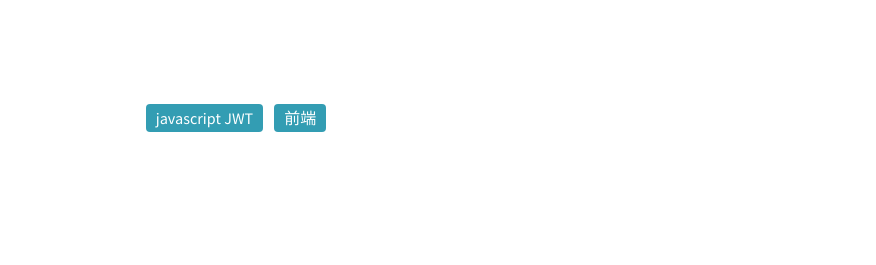
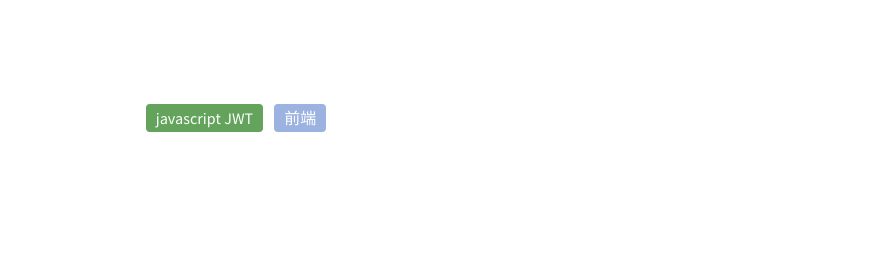
Before and after one commit to lioder/lioder.github.io, a plain HTML site: page tags/index.html in a window 1280 px wide. Shown: the part 200-465 px from the top of the page, 404-1280 px from the left. Drawn offline with nearby package versions, Linux system fonts and the light colour scheme; a script that the page names is missing.

Commit message:
Site updated: 2018-07-31 14:21:41

```diff
--- a/tags/index.html
+++ b/tags/index.html
@@ -118,9 +118,9 @@
 <main class="app-body">
   <div id="tag-cloud">
 
-      <a class="tag2" data-name="tag-javascript JWT">javascript JWT</a>
+      <a class="tag3" data-name="tag-javascript JWT">javascript JWT</a>
 
-      <a class="tag2" data-name="tag-前端">前端</a>
+      <a class="tag1" data-name="tag-前端">前端</a>
 
   </div>
 
```
